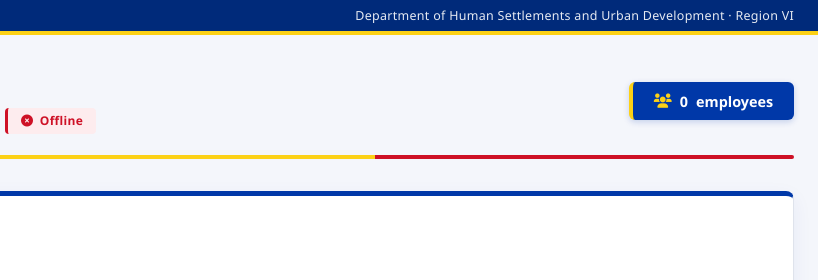
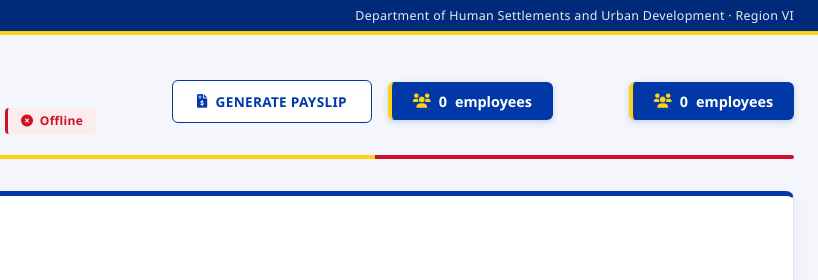
Before and after one commit to dhsudmickeeramos/DHSUD-Region6, a plain HTML site: page index.html in a window 1280 px wide. Shown: the top 280 px of the page, 462-1280 px from the left. Drawn offline with Linux system fonts and the light colour scheme; no server answers.

Commit message:
Update index.html

```diff
--- a/index.html
+++ b/index.html
@@ -34,6 +34,14 @@
                         <i class="fas fa-circle-notch fa-spin"></i> Connecting...
                     </span>
                 </p>
+            </div>
+        </div>
+        <div style="display: flex; gap: 1rem; align-items: center;">
+            <a href="payslip.html" class="btn-secondary" style="text-decoration:none;">
+                <i class="fas fa-file-invoice-dollar"></i> Generate Payslip
+            </a>
+            <div class="badge">
+                <i class="fas fa-users"></i> <span id="employeeCount">0</span> employees
             </div>
         </div>
         <div class="badge">
```
